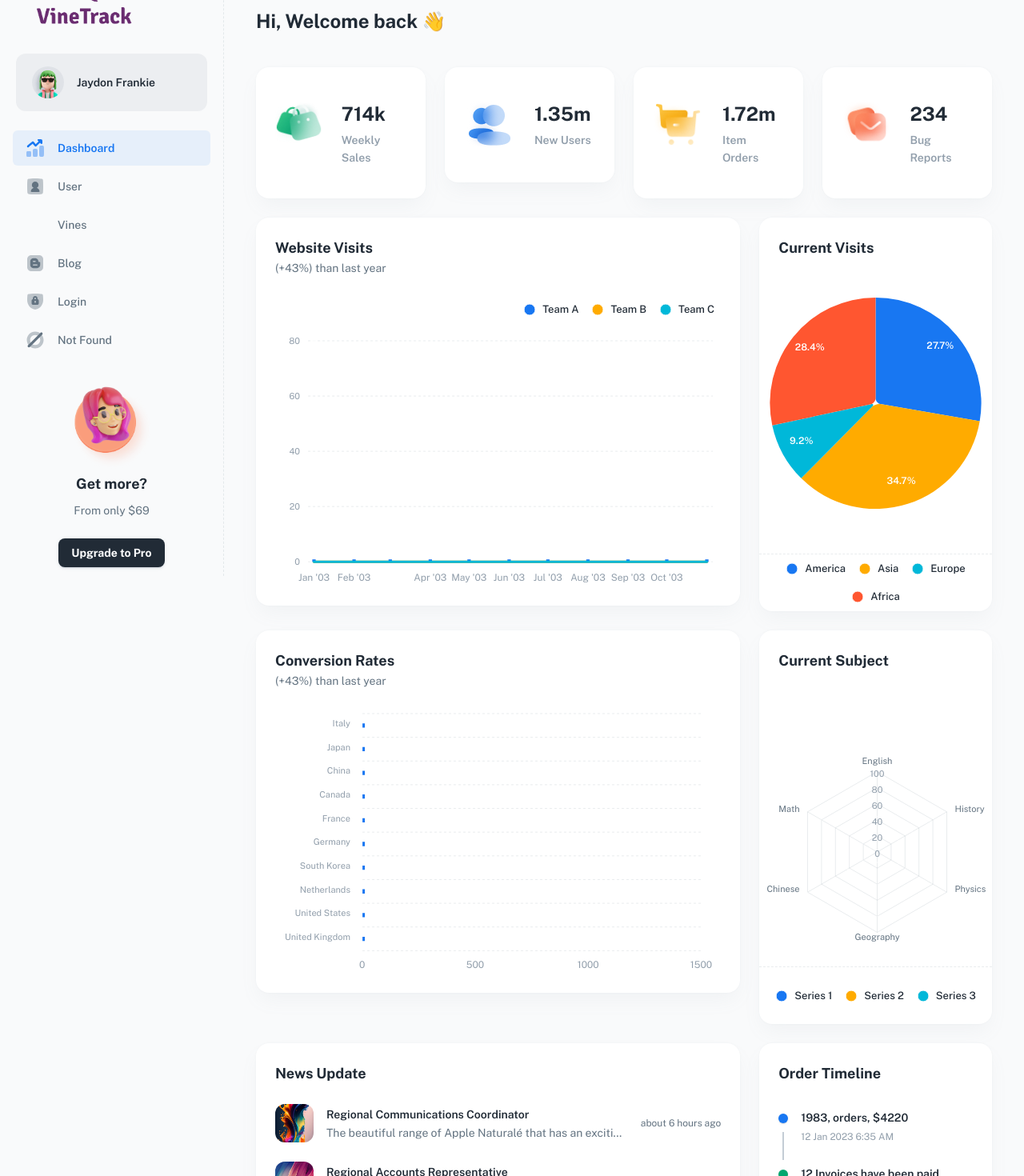
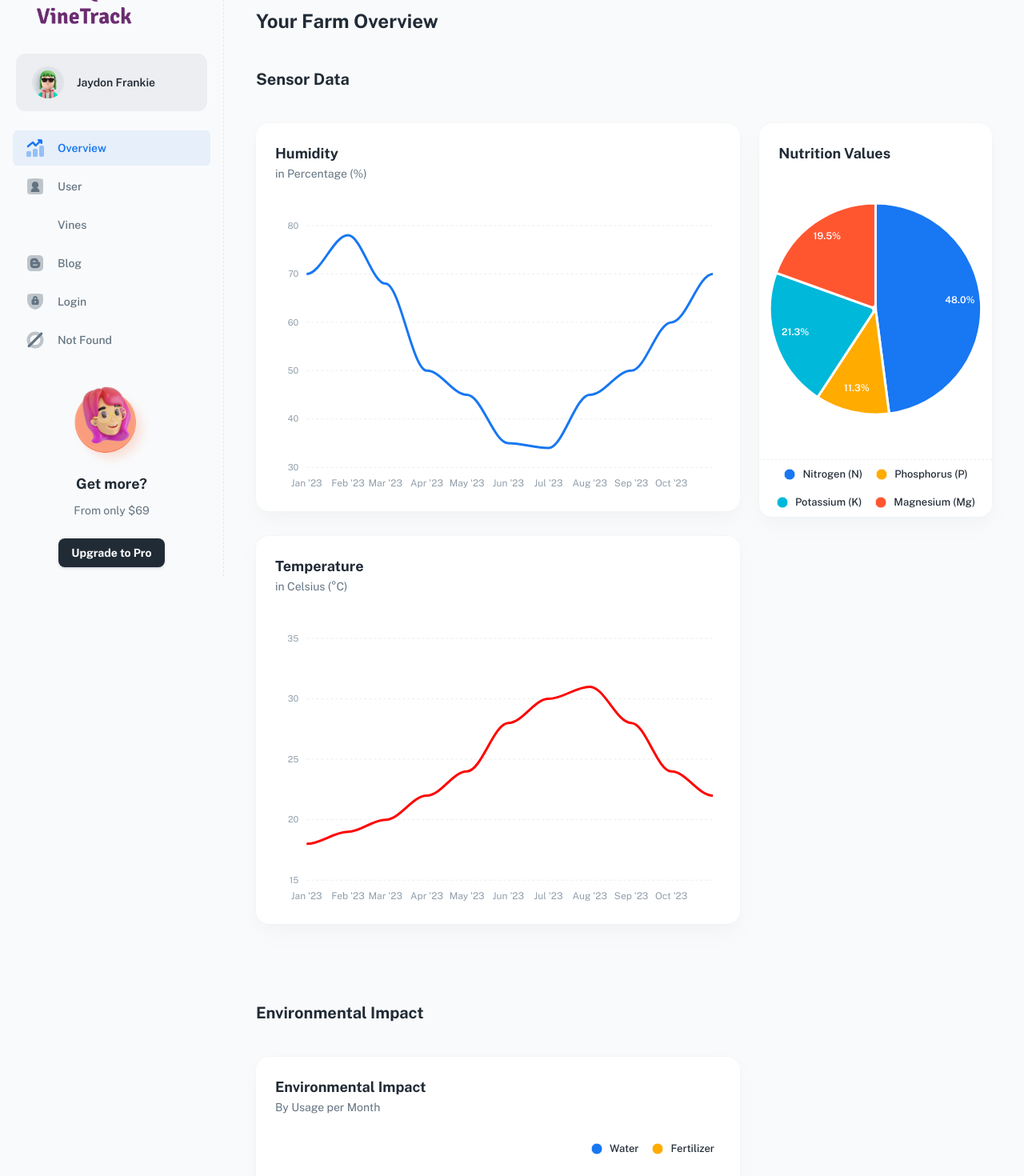
Before and after one commit to dianarrmiranda/VineTrack_IES, a React (Vite) app in the folder frontend/: page / in a window 1280 px wide. Shown: the part 80-1550 px from the top of the page at 80% size. Built offline with nearby package versions, Linux system fonts and the light colour scheme.

Commit message:
Página prototipa para Verificar Dados e Impacto Ambiental

```diff
--- a/frontend/src/layouts/dashboard/config-navigation.jsx
+++ b/frontend/src/layouts/dashboard/config-navigation.jsx
@@ -11,7 +11,7 @@ const icon = (name) => (
 
 const navConfig = [
   {
-    title: "dashboard",
+    title: "Overview",
     path: "/",
     icon: icon("ic_analytics"),
   },
--- /dev/null
+++ b/frontend/src/sections/overview/app-environmentalimpact-chart.jsx
@@ -0,0 +1,78 @@
+import PropTypes from 'prop-types';
+
+import Box from '@mui/material/Box';
+import Card from '@mui/material/Card';
+import CardHeader from '@mui/material/CardHeader';
+
+import Chart, { useChart } from 'src/components/chart';
+
+// ----------------------------------------------------------------------
+
+export default function AppEnvironmentalImpactChart({ title, subheader, chart, ...other }) {
+    const { labels, colors, series, options } = chart;
+
+    const chartOptions = useChart({
+        colors,
+        plotOptions: {
+            bar: {
+                columnWidth: '30%',
+            },
+        },
+        fill: {
+            type: series.map((i) => i.fill),
+        },
+        labels,
+        xaxis: {
+            type: 'datetime',
+        },
+        tooltip: {
+            shared: true,
+            intersect: false,
+            y: {
+                formatter: (value, { seriesIndex, dataPointIndex, w }) => {
+                    const unit = series[seriesIndex].unit || ''; // Get unit from series object
+                    if (typeof value !== 'undefined') {
+                        return `${value.toFixed(0)} ${unit}`;
+                    }
+                    return value;
+                },
+            },
+        },
+        ...options,
+    });
+
+    return (
+        <Card {...other}>
+            <CardHeader title={title} subheader={subheader} />
+
+            <Box sx={{ p: 3, pb: 1 }}>
+                <Chart
+                    dir="ltr"
+                    type="line"
+                    series={series.map((s) => ({ name: s.name, data: s.data }))}
+                    options={chartOptions}
+                    width="100%"
+                    height={364}
+                />
+            </Box>
+        </Card>
+    );
+}
+
+AppEnvironmentalImpactChart.propTypes = {
+    chart: PropTypes.shape({
+        labels: PropTypes.array,
+        colors: PropTypes.array,
+        series: PropTypes.arrayOf(
+            PropTypes.shape({
+                name: PropTypes.string.isRequired,
+                data: PropTypes.array.isRequired,
+                unit: PropTypes.string,
+                fill: PropTypes.string,
+            })
+        ),
+        options: PropTypes.object,
+    }),
+    subheader: PropTypes.string,
+    title: PropTypes.string,
+};
--- a/frontend/src/sections/overview/app-website-visits.jsx
+++ b/frontend/src/sections/overview/app-humidity-chart.jsx
@@ -8,7 +8,7 @@ import Chart, { useChart } from 'src/components/chart';
 
 // ----------------------------------------------------------------------
 
-export default function AppWebsiteVisits({ title, subheader, chart, ...other }) {
+export default function AppHumidityChart({ title, subheader, chart, ...other }) {
   const { labels, colors, series, options } = chart;
 
   const chartOptions = useChart({
@@ -31,7 +31,7 @@ export default function AppWebsiteVisits({ title, subheader, chart, ...other })
       y: {
         formatter: (value) => {
           if (typeof value !== 'undefined') {
-            return `${value.toFixed(0)} visits`;
+            return `${value.toFixed(0)} %`;
           }
           return value;
         },
@@ -58,7 +58,7 @@ export default function AppWebsiteVisits({ title, subheader, chart, ...other })
   );
 }
 
-AppWebsiteVisits.propTypes = {
+AppHumidityChart.propTypes = {
   chart: PropTypes.object,
   subheader: PropTypes.string,
   title: PropTypes.string,
--- a/frontend/src/sections/overview/app-current-visits.jsx
+++ b/frontend/src/sections/overview/app-nutrition-chart.jsx
@@ -28,7 +28,7 @@ const StyledChart = styled(Chart)(({ theme }) => ({
 
 // ----------------------------------------------------------------------
 
-export default function AppCurrentVisits({ title, subheader, chart, ...other }) {
+export default function AppNutritionChart({ title, subheader, chart, ...other }) {
   const theme = useTheme();
 
   const { colors, series, options } = chart;
@@ -94,7 +94,7 @@ export default function AppCurrentVisits({ title, subheader, chart, ...other })
   );
 }
 
-AppCurrentVisits.propTypes = {
+AppNutritionChart.propTypes = {
   chart: PropTypes.object,
   subheader: PropTypes.string,
   title: PropTypes.string,
--- /dev/null
+++ b/frontend/src/sections/overview/app-temperature-chart.jsx
@@ -0,0 +1,65 @@
+import PropTypes from 'prop-types';
+
+import Box from '@mui/material/Box';
+import Card from '@mui/material/Card';
+import CardHeader from '@mui/material/CardHeader';
+
+import Chart, { useChart } from 'src/components/chart';
+
+// ----------------------------------------------------------------------
+
+export default function AppTemperatureChart({ title, subheader, chart, ...other }) {
+    const { labels, colors, series, options } = chart;
+
+    const chartOptions = useChart({
+        colors,
+        plotOptions: {
+            bar: {
+                columnWidth: '16%',
+            },
+        },
+        fill: {
+            type: series.map((i) => i.fill),
+        },
+        labels,
+        xaxis: {
+            type: 'datetime',
+        },
+        tooltip: {
+            shared: true,
+            intersect: false,
+            y: {
+                formatter: (value) => {
+                    if (typeof value !== 'undefined') {
+                        return `${value.toFixed(0)} ºC`;
+                    }
+                    return value;
+                },
+            },
+        },
+        ...options,
+    });
+
+    return (
+        <Card {...other}>
+            <CardHeader title={title} subheader={subheader} />
+
+            <Box sx={{ p: 3, pb: 1 }}>
+                <Chart
+                    dir="ltr"
+                    type="line"
+                    series={series}
+                    options={chartOptions}
+                    width="100%"
+                    height={364}
+                />
+            </Box>
+        </Card>
+    );
+}
+
+AppTemperatureChart.propTypes = {
+    chart: PropTypes.object,
+    subheader: PropTypes.string,
+    title: PropTypes.string,
+};
--- a/frontend/src/sections/overview/view/app-view.jsx
+++ b/frontend/src/sections/overview/view/app-view.jsx
@@ -5,99 +5,56 @@ import Grid from '@mui/material/Unstable_Grid2';
 import Typography from '@mui/material/Typography';
 
 import Iconify from 'src/components/iconify';
+import PropTypes from 'prop-types';
+import AppTasks from '../app-tasks';
 
-import AppTasks from '../app-tasks';
-import AppNewsUpdate from '../app-news-update';
-import AppOrderTimeline from '../app-order-timeline';
-import AppCurrentVisits from '../app-current-visits';
-import AppWebsiteVisits from '../app-website-visits';
-import AppWidgetSummary from '../app-widget-summary';
-import AppTrafficBySite from '../app-traffic-by-site';
-import AppCurrentSubject from '../app-current-subject';
-import AppConversionRates from '../app-conversion-rates';
-
+import AppNutritionChart from '../app-nutrition-chart';
+import AppHumidityChart from '../app-humidity-chart';
+import AppTemperatureChart from '../app-temperature-chart';
+import AppEnvironmentalImpactChart from '../app-environmentalimpact-chart';
 // ----------------------------------------------------------------------
 
 export default function AppView() {
+
+
     return (
     <Container maxWidth="xl">
       <Typography variant="h4" sx={{ mb: 5 }}>
-        Hi, Welcome back 👋
+        Your Farm Overview
       </Typography>
 
+        <Typography variant="h5" sx={{ mb: 5 }}>
+            Sensor Data
+        </Typography>
+
+
       <Grid container spacing={3}>
-        <Grid xs={12} sm={6} md={3}>
-          <AppWidgetSummary
-            title="Weekly Sales"
-            total={714000}
-            color="success"
-            icon={<img alt="icon" src="/assets/icons/glass/ic_glass_bag.png" />}
-          />
-        </Grid>
 
-        <Grid xs={12} sm={6} md={3}>
-          <AppWidgetSummary
-            title="New Users"
-            total={1352831}
-            color="info"
-            icon={<img alt="icon" src="/assets/icons/glass/ic_glass_users.png" />}
-          />
-        </Grid>
-
-        <Grid xs={12} sm={6} md={3}>
-          <AppWidgetSummary
-            title="Item Orders"
-            total={1723315}
-            color="warning"
-            icon={<img alt="icon" src="/assets/icons/glass/ic_glass_buy.png" />}
-          />
-        </Grid>
-
-        <Grid xs={12} sm={6} md={3}>
-          <AppWidgetSummary
-            title="Bug Reports"
-            total={234}
-            color="error"
-            icon={<img alt="icon" src="/assets/icons/glass/ic_glass_message.png" />}
-          />
-        </Grid>
 
         <Grid xs={12} md={6} lg={8}>
-          <AppWebsiteVisits
-            title="Website Visits"
-            subheader="(+43%) than last year"
+          <AppHumidityChart
+            title="Humidity"
+            subheader=" in Percentage (%)"
             chart={{
               labels: [
-                '01/01/2003',
-                '02/01/2003',
-                '03/01/2003',
-                '04/01/2003',
-                '05/01/2003',
-                '06/01/2003',
-                '07/01/2003',
-                '08/01/2003',
-                '09/01/2003',
-                '10/01/2003',
-                '11/01/2003',
+                  '01/01/2023',
+                  '02/01/2023',
+                  '03/01/2023',
+                  '04/01/2023',
+                  '05/01/2023',
+                  '06/01/2023',
+                  '07/01/2023',
+                  '08/01/2023',
+                  '09/01/2023',
+                  '10/01/2023',
+                  '11/01/2023',
               ],
               series: [
                 {
-                  name: 'Team A',
-                  type: 'column',
-                  fill: 'solid',
-                  data: [23, 11, 22, 27, 13, 22, 37, 21, 44, 22, 30],
-                },
-                {
-                  name: 'Team B',
-                  type: 'area',
-                  fill: 'gradient',
-                  data: [44, 55, 41, 67, 22, 43, 21, 41, 56, 27, 43],
-                },
-                {
-                  name: 'Team C',
+                  name: 'Humidity',
                   type: 'line',
                   fill: 'solid',
-                  data: [30, 25, 36, 30, 45, 35, 64, 52, 59, 36, 39],
+                  data: [70, 78, 68, 50, 45, 35, 34, 45, 50, 60, 70],
                 },
               ],
             }}
@@ -105,113 +62,104 @@ export default function AppView() {
         </Grid>
 
           <Grid xs={12} md={6} lg={4}>
-          <AppCurrentVisits
-            title="Current Visits"
+              <AppNutritionChart
+                  title="Nutrition Values"
                   chart={{
                       series: [
-                { label: 'America', value: 4344 },
-                { label: 'Asia', value: 5435 },
-                { label: 'Europe', value: 1443 },
-                { label: 'Africa', value: 4443 },
+                          { label: 'Nitrogen (N)', value: 48.0 },
+                          { label: 'Phosphorus (P)', value: 11.3 },
+                          { label: 'Potassium (K)', value: 21.3 },
+                          { label: 'Magnesium (Mg)', value: 19.5 },
                       ],
                   }}
               />
           </Grid>
 
-        <Grid xs={12} md={6} lg={8}>
-          <AppConversionRates
-            title="Conversion Rates"
-            subheader="(+43%) than last year"
+          <Grid xs={12} md={6} lg={8} >
+              <AppTemperatureChart
+                  title="Temperature"
+                  subheader=" in Celsius (°C)"
                   chart={{
+                      labels: [
+                          '01/01/2023',
+                          '02/01/2023',
+                          '03/01/2023',
+                          '04/01/2023',
+                          '05/01/2023',
+                          '06/01/2023',
+                          '07/01/2023',
+                          '08/01/2023',
+                          '09/01/2023',
+                          '10/01/2023',
+                          '11/01/2023',
+                      ],
                       series: [
-                { label: 'Italy', value: 400 },
-                { label: 'Japan', value: 430 },
-                { label: 'China', value: 448 },
-                { label: 'Canada', value: 470 },
-                { label: 'France', value: 540 },
-                { label: 'Germany', value: 580 },
-                { label: 'South Korea', value: 690 },
-                { label: 'Netherlands', value: 1100 },
-                { label: 'United States', value: 1200 },
-                { label: 'United Kingdom', value: 1380 },
+                          {
+                              name: 'Temperature',
+                              type: 'line',
+                              color: '#FF0000',
+                              fill: 'solid',
+                              data: [18, 19, 20, 22, 24, 28, 30, 31, 28, 24, 22],
+                          },
                       ],
                   }}
               />
           </Grid>
 
-        <Grid xs={12} md={6} lg={4}>
-          <AppCurrentSubject
-            title="Current Subject"
+      </Grid>
+        <br></br>
+        <br></br>
+        <br></br>
+        <br></br>
+
+        <Typography variant="h5" sx={{ mb: 5 }}>
+            Environmental Impact
+        </Typography>
+
+        <Grid container spacing={3}>
+            <Grid xs={12} md={6} lg={8} >
+                <AppEnvironmentalImpactChart
+                    title="Environmental Impact"
+                    subheader={`By Usage per Month`}
                     chart={{
-              categories: ['English', 'History', 'Physics', 'Geography', 'Chinese', 'Math'],
+                        labels: [
+                            '01/01/2023',
+                            '02/01/2023',
+                            '03/01/2023',
+                            '04/01/2023',
+                            '05/01/2023',
+                            '06/01/2023',
+                            '07/01/2023',
+                            '08/01/2023',
+                            '09/01/2023',
+                            '10/01/2023',
+                            '11/01/2023',
+                        ],
                         series: [
-                { name: 'Series 1', data: [80, 50, 30, 40, 100, 20] },
-                { name: 'Series 2', data: [20, 30, 40, 80, 20, 80] },
-                { name: 'Series 3', data: [44, 76, 78, 13, 43, 10] },
+                            {
+                                name: 'Water',
+                                type: 'bar',
+                                color: '#0000FF',
+                                fill: 'solid',
+                                unit: 'L',
+                                data: [18, 19, 20, 22, 24, 28, 30, 31, 28, 24, 22],
+                            },
+                            {
+                                name: 'Fertilizer',
+                                type: 'bar',
+                                color: '#00FF00',
+                                fill: 'solid',
+                                unit: 'kg',
+                                data: [10, 10, 11, 11, 10, 8, 8, 9, 11, 12, 13],
+                            },
                         ],
                     }}
                 />
             </Grid>
 
-        <Grid xs={12} md={6} lg={8}>
-          <AppNewsUpdate
-            title="News Update"
-            list={[...Array(5)].map((_, index) => ({
-              id: faker.string.uuid(),
-              title: faker.person.jobTitle(),
-              description: faker.commerce.productDescription(),
-              image: `/assets/images/covers/cover_${index + 1}.jpg`,
-              postedAt: faker.date.recent(),
-            }))}
-          />
         </Grid>
 
-        <Grid xs={12} md={6} lg={4}>
-          <AppOrderTimeline
-            title="Order Timeline"
-            list={[...Array(5)].map((_, index) => ({
-              id: faker.string.uuid(),
-              title: [
-                '1983, orders, $4220',
-                '12 Invoices have been paid',
-                'Order #37745 from September',
-                'New order placed #XF-2356',
-                'New order placed #XF-2346',
-              ][index],
-              type: `order${index + 1}`,
-              time: faker.date.past(),
-            }))}
-          />
-        </Grid>
-
-        <Grid xs={12} md={6} lg={4}>
-          <AppTrafficBySite
-            title="Traffic by Site"
-            list={[
-              {
-                name: 'FaceBook',
-                value: 323234,
-                icon: <Iconify icon="eva:facebook-fill" color="#1877F2" width={32} />,
-              },
-              {
-                name: 'Google',
-                value: 341212,
-                icon: <Iconify icon="eva:google-fill" color="#DF3E30" width={32} />,
-              },
-              {
-                name: 'Linkedin',
-                value: 411213,
-                icon: <Iconify icon="eva:linkedin-fill" color="#006097" width={32} />,
-              },
-              {
-                name: 'Twitter',
-                value: 443232,
-                icon: <Iconify icon="eva:twitter-fill" color="#1C9CEA" width={32} />,
-              },
-            ]}
-          />
-        </Grid>
-
+        {/* BOM PARA USAR NOUTRO SITIO
         <Grid xs={12} md={6} lg={8}>
           <AppTasks
             title="Tasks"
@@ -224,7 +172,7 @@ export default function AppView() {
             ]}
           />
         </Grid>
-      </Grid>
+            */}
     </Container>
   );
 }
```
Also changed, not shown: 17 other files (tests, documents, lock files or other folders). Lines whose indentation alone changed are shown as unchanged.
